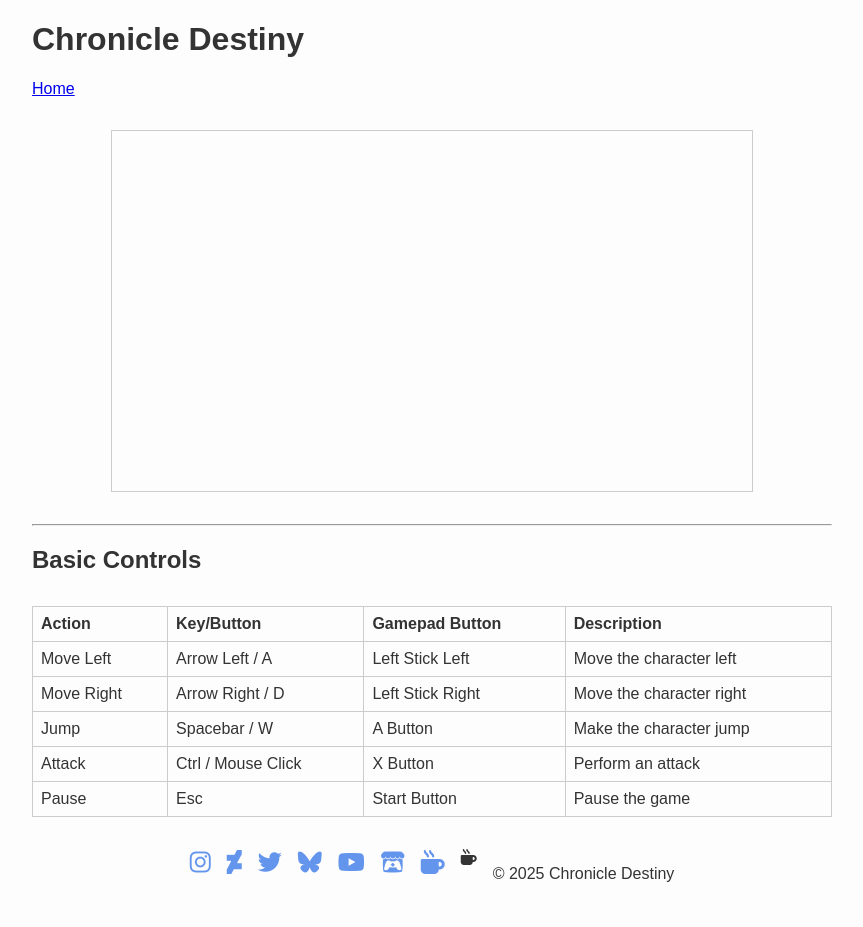
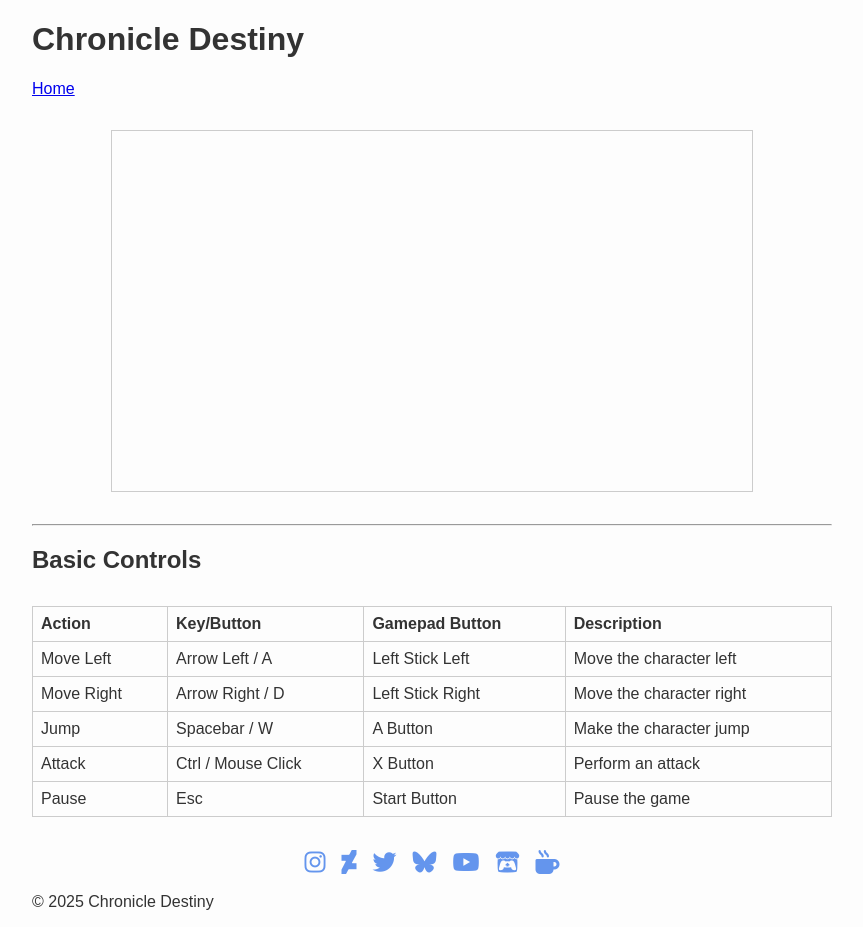
Before and after one commit to zBuLe/Chronicle-Destiny, a Jekyll site: the page built from index.md, in a window 1280 px wide. Shown: the whole page, without its empty margins (208-1071 px from the left). Built offline with Jekyll 4.4.1, drawn with Linux system fonts in a browser that asks for light colours; nearby versions of some CDN libraries; our own code applies the rules of GitHub Pages for plain Markdown files; a script that is not in the unit is left out; before the commit the page ends 900 px from its top, so only the background shows below that.

Commit message:
Remove redundant Ko-fi icon markup from footer

```diff
--- a/_includes/footer.html
+++ b/_includes/footer.html
@@ -21,6 +21,6 @@
     <a href="https://ko-fi.com/zbule" target="_blank" title="Ko-fi">
       <i class="fa-solid fa-mug-hot"></i>
     </a>
-  <i class="fas fa-mug-hot ko-fi"></i>
+  </div>
   <p>&copy; {{ site.time | date: "%Y" }} {{ site.title }}</p>
 </footer>
```
